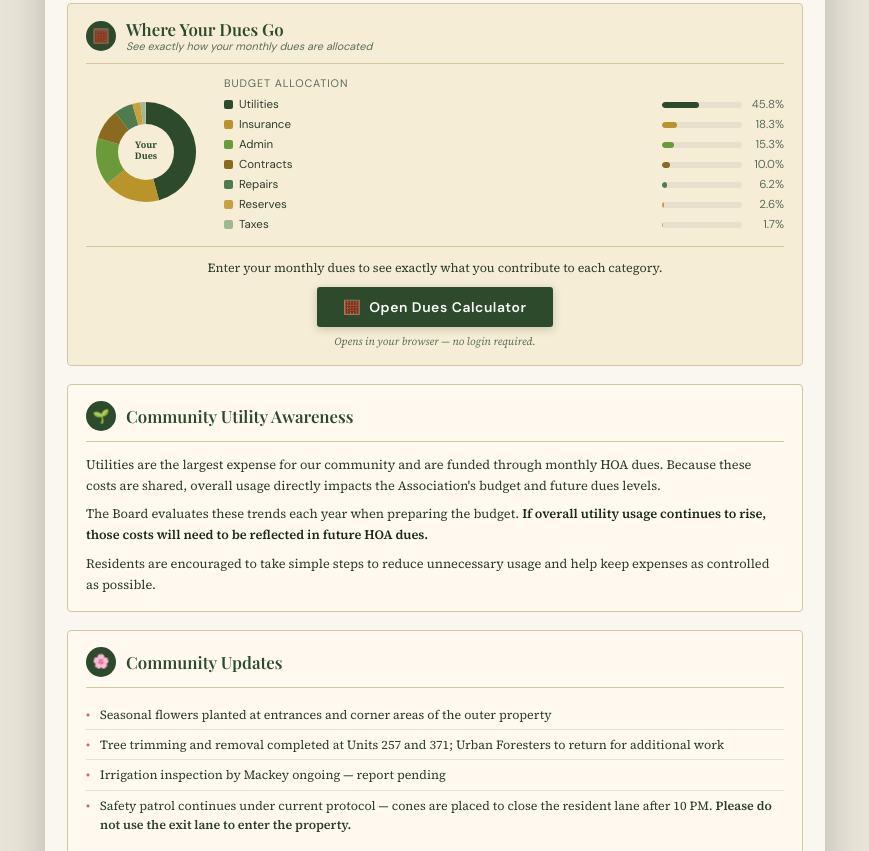
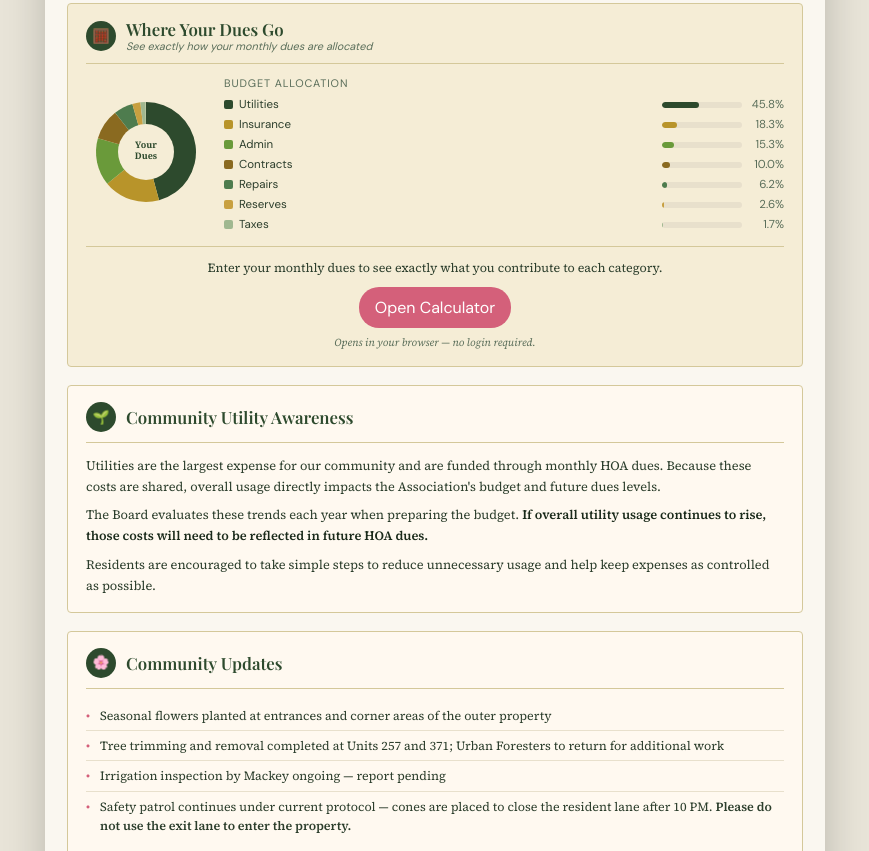
Before and after one commit to Lajonesin/the-acorn-newsletter-April, a plain HTML site: page index.html in a window 1280 px wide. Shown: the part 1589-2440 px from the top of the page, without its empty margins (205-1074 px from the left). Drawn offline with nearby package versions, Linux system fonts and the light colour scheme.

Commit message:
Change link to open calculator directly
Updated the link to open the calculator directly from the page.

```diff
--- a/index.html
+++ b/index.html
@@ -365,7 +365,16 @@ body{background:#e8e4d8;font-family:'DM Sans',sans-serif;color:var(--text-body);
     </div>
     <div style="border-top:1px solid var(--border);padding-top:12px;text-align:center;">
       <div style="font-family:'Source Serif 4',serif;font-size:0.78rem;color:var(--text-body);margin-bottom:11px;">Enter your monthly dues to see exactly what you contribute to each category.</div>
-      <a href="https://lajonesin.github.io/the-acorn-newsletter/" target="_blank" style="display:inline-flex;align-items:center;gap:9px;background:var(--forest);color:#fff;font-family:'DM Sans',sans-serif;font-size:0.87rem;font-weight:600;padding:11px 26px;border-radius:3px;text-decoration:none;letter-spacing:0.04em;box-shadow:0 2px 8px rgba(45,74,45,0.25);">🧮 &nbsp;Open Dues Calculator</a>
+      <a href="calculator.html" target="_blank" style="
+  display:inline-block;
+  padding:10px 16px;
+  background:#d4607a;
+  color:white;
+  border-radius:20px;
+  text-decoration:none;
+">
+  Open Calculator
+</a>
       <div style="font-family:'Source Serif 4',serif;font-size:0.67rem;color:var(--text-muted);font-style:italic;margin-top:7px;">Opens in your browser — no login required.</div>
     </div>
   </div>
```
